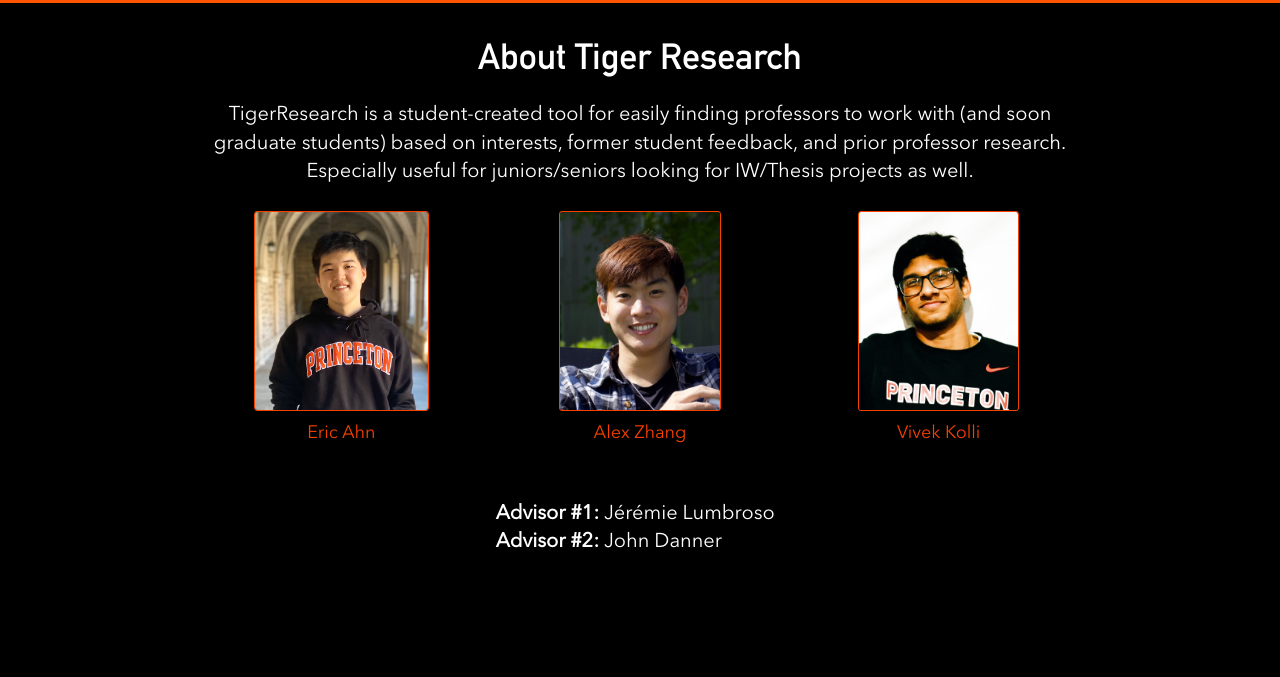
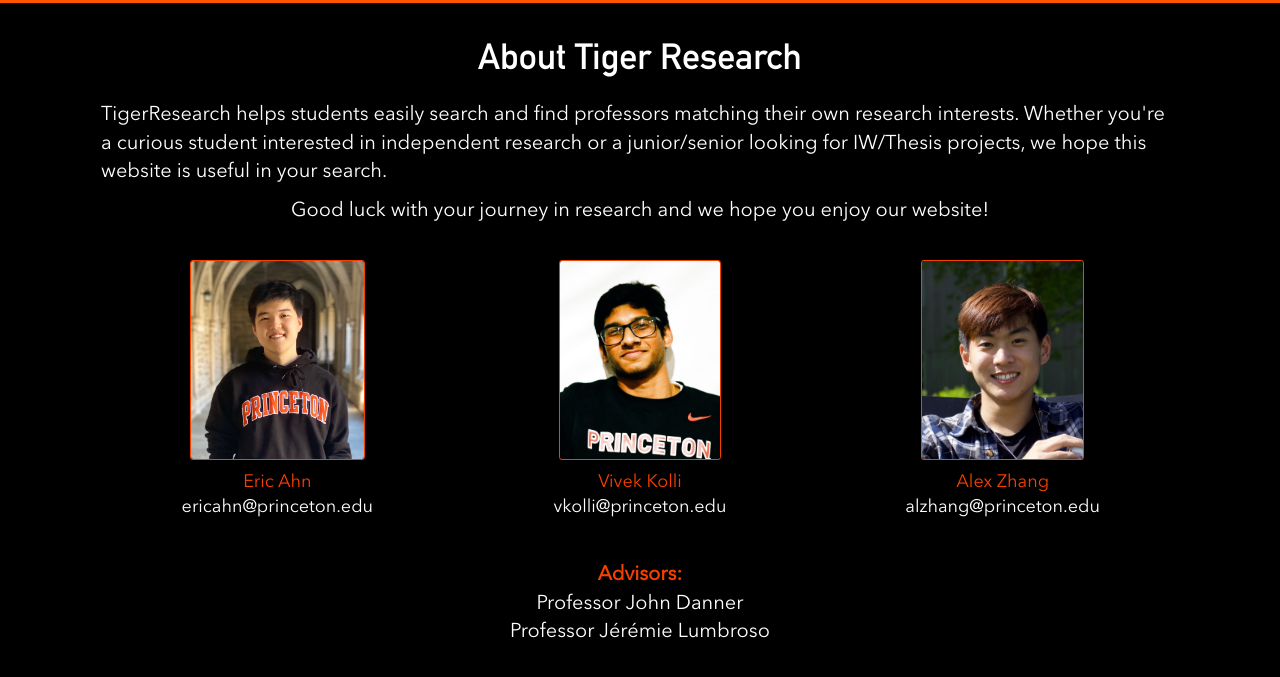
Before and after one commit to alexzhang13/TigerResearch, a Flask app: page /about in a window 1280 px wide. Shown: the part 88-765 px from the top of the page. Run offline with Flask 2, Linux system fonts and the light colour scheme; a user stored in the database is signed in; some libraries are stand-ins or nearby versions; some web fonts are replaced.

Commit message:
Update about.html

```diff
--- a/app/templates/about.html
+++ b/app/templates/about.html
@@ -7,49 +7,54 @@
 {% block content %}
 
 <body>
-    <div class="container" style="width:70%">
-        <div class="row">
+    <div class="container" style="width:85%">
+        <div class="row" style="height:30vh;">
             <div class="col-md-12 text-center align-middle" id="header-content">
                 <br>
                 <h1 style="color: white;">
                     <strong>About Tiger Research</strong>
                 </h1>
                 <br>
-                <p style="font-size: 20px; color: white;">
-                    TigerResearch is a student-created tool for easily finding professors to work with (and soon graduate students) based on interests,
-                    former student feedback, and prior professor research. Especially useful for juniors/seniors looking for IW/Thesis projects as well.
+                <p style="text-align: left; font-size: 20px; color: white;">
+                    TigerResearch helps students easily search and find professors matching their own research interests. Whether you're a curious student interested in independent research or a junior/senior looking for IW/Thesis projects, we hope this website is useful in your search.
+                    <p style="text-align: center; font-size: 20px; color: white;">Good luck with your journey in research and we hope you enjoy our website!</p>
+                    <br>
                 </p>
             </div>
 
         </div>
-        <br>
-        <div class="row">
+        <div class="row" style="height:40%">
             <div class="col-md-4 text-center align-middle" style="background-color: black">
                 <img src="../static/assets/files/eric.png" class="rounded-circle" style="border: 1px solid #f54000;; border-radius: 2%"
                     height=200px>
-                <p style="margin-top: 10px; font-size: 18px; color: #f54000;">Eric Ahn</p>
+                <p style="margin-top: 10px; font-size: 18px; color: #f54000;">
+                    Eric Ahn
+                    <p style="margin-top: -10px; font-size: 18px; color: white;"> ericahn@princeton.edu</p>
+                </p>
             </div>
             <div class="col-md-4 text-center align-middle" style="background-color: black">
-                <img src="../static/assets/files/alex.jpg" class="rounded-circle" style="border: 1px solid #f54000;; border-radius: 2%" height=200px>
-                <p style="margin-top: 10px; font-size: 18px; color: #f54000;">Alex Zhang</p>
+                <img src="../static/assets/files/vivek.png" class="rounded-circle" style="border: 1px solid #f54000;; border-radius: 2%" height=200px>
+                <p style="margin-top: 10px; font-size: 18px; color: #f54000;">
+                    Vivek Kolli
+                    <p style="margin-top: -10px; font-size: 18px; color: white;"> vkolli@princeton.edu</p>
+                </p>
             </div>
             <div class="col-md-4 text-center align-middle" style="background-color: black">
-                <img src="../static/assets/files/vivek.png" class="rounded-circle" style=" border: 1px solid #f54000;; border-radius: 2%" height=200px>
-                <p style="margin-top: 10px; font-size: 18px; color: #f54000;">Vivek Kolli</p>
+                <img src="../static/assets/files/alex.jpg" class="rounded-circle" style=" border: 1px solid #f54000;; border-radius: 2%" height=200px>
+                <p style="margin-top: 10px; font-size: 18px; color: #f54000;">
+                    Alex Zhang
+                    <p style="margin-top: -10px; font-size: 18px; color: white;"> alzhang@princeton.edu</p>
+                </p>
             </div>
         </div>
-        <br>
-        <div class="row">
-            <div class="col-md-4" style="background-color: black"></div>
-            <div class="col-md-6" style="background-color: black">
-            <p style="text-align: left; font-size: 20px; color: white;">
-                <br>
-                <strong>Advisor #1:</strong> Jérémie Lumbroso
-                <br>
-                <strong>Advisor #2:</strong> John Danner
+        <div class="row" style="height:10vh;">
+            <div class="col-md-12 text-center align-middle" style="background-color: black">
+            <p style="margin-top: 30px;text-align: center; font-size: 20px; color: #f54000;">
+                <strong>Advisors:</strong>
             </p>
+            <p style="margin-top: -10px; text-align: center; font-size: 20px; color: white;">Professor John Danner</p>
+            <p style="margin-top: -10px; text-align: center; font-size: 20px; color: white;">Professor Jérémie Lumbroso</p>
             </div>
-            <div class="col-md-2" style="background-color: black"></div>
         </div>
     </div>
 
```
